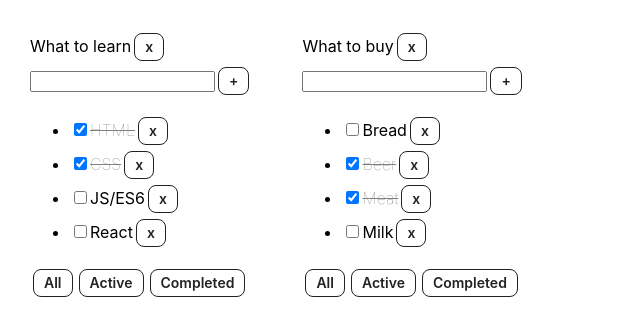
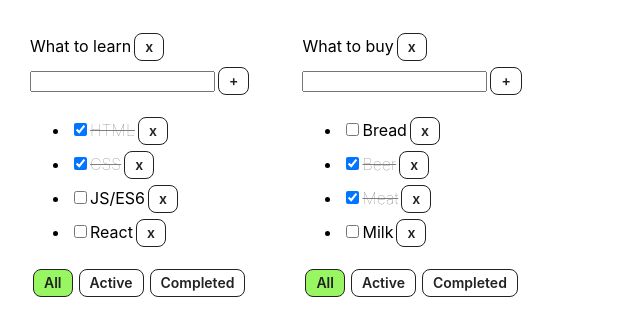
Before and after one commit to SlavaOST-it/ToDoList, a React (Create React App) app: page / in a window 1280 px wide. Shown: the top 336 px of the page, without its empty margins (0-640 px from the left). Built offline with nearby package versions, Linux system fonts and the light colour scheme.

Commit message:
change CSS properties

```diff
--- a/src/App.css
+++ b/src/App.css
@@ -13,11 +13,11 @@
     font-weight: lighter;
 }
 
-.active {
-    background-color: green;
-    color: white;
-    font-weight: bold;
-}
+/*.active {*/
+/*    background-color: green;*/
+/*    color: white;*/
+/*    font-weight: bold;*/
+/*}*/
 
 .error {
     border: 3px solid red;
--- a/src/components/Button.module.css
+++ b/src/components/Button.module.css
@@ -49,13 +49,36 @@
     opacity: 1;
 }
 
+/*.button:focus {*/
+/*    box-shadow: inset 0 1px 0 -0.25px rgba(255, 255, 255, 0.2), 0 0.5px 1px rgba(0, 0, 0, 0.1), 0 0 0 4px rgba(58, 108, 217, 0.5);*/
+/*    outline: 0;*/
+/*    background-color: #6bbb6b;*/
+/*}*/
 
-.button:focus {
-    box-shadow: inset 0 1px 0 -0.25px rgba(255, 255, 255, 0.2), 0 0.5px 1px rgba(0, 0, 0, 0.1), 0 0 0 4px rgba(58, 108, 217, 0.5);
-    outline: 0;
-    background-color: coral;
+.active{
+    background-color: #99f663;
+    border: 1px solid #222222;
+    border-radius: 8px;
+    box-sizing: border-box;
+    color: #222222;
+    cursor: pointer;
+    display: inline-block;
+    font-family: Circular, -apple-system, BlinkMacSystemFont, Roboto, "Helvetica Neue", sans-serif;
+    font-size: 14px;
+    font-weight: 600;
+    line-height: 20px;
+    margin: 3px;
+    outline: none;
+    padding: 3px 10px;
+    position: relative;
+    text-align: center;
+    text-decoration: none;
+    touch-action: manipulation;
+    transition: box-shadow .2s, -ms-transform .1s, -webkit-transform .1s, transform .1s;
+    user-select: none;
+    -webkit-user-select: none;
+    width: auto;
 }
-
 .red {
     background: #ea6f6f;
 }
--- a/src/components/Button.tsx
+++ b/src/components/Button.tsx
@@ -14,7 +14,7 @@ export const Button = (props: ButtonType) => {
         props.callBack()
     }
 
-    const finishClassName = `${props.className} ${s.button}`
+    const finishClassName = `${s.button} ${props.className}`
     return (
         <button className={finishClassName} onClick={onClickHandler}>{props.name}</button>
     );
```
